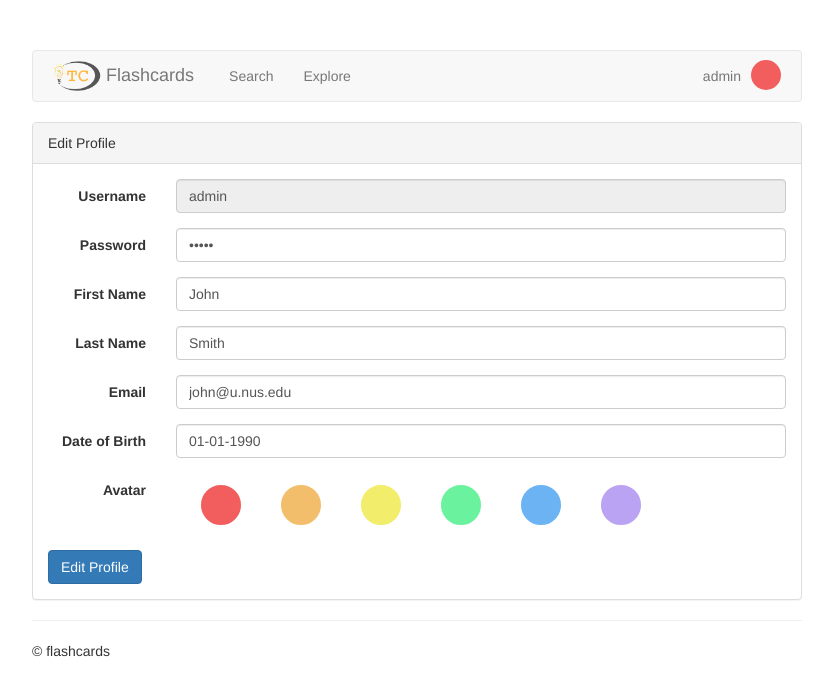
After one commit to timpei/CS2012-30, a Flask app: page /user/admin/profile in a window 1280 px wide. The commit adds this page. Shown: the top 696 px of the page, without its empty margins (223-1056 px from the left). Run offline with Flask 2, Linux system fonts and the light colour scheme; data comes from the database, SQL or seed files in the repository; both versions use the stored data as it was after the commit; parts of the project's set-up code (start-up, migrations or seed data) failed here and were passed over; some libraries are stand-ins or nearby versions.

Commit message:
Add profile edit page

```diff
--- a/application.py
+++ b/application.py
@@ -115,6 +115,8 @@ def userDashboard(username):
         bannerMessage = 'Success! Your set has been created.'
     elif banner == 'edit_success':
         bannerMessage = 'Success! The set has be updated.'
+    elif banner == 'profile_edit_success':
+        bannerMessage = 'Success! Your profile has be updated.'
     elif banner == 'not_admin':
         bannerMessage = 'Sorry, you do not have edit privileges.'
         type = 'danger'
@@ -122,8 +124,7 @@ def userDashboard(username):
         bannerMessage = None
 
     languages = query_db('SELECT * FROM Language')
-    user = query_db('SELECT * FROM User WHERE username = ?',
-                    [username], one=True)
+    user = query_db('SELECT * FROM User WHERE username = ?', [username], one=True)
     myCardSets = [cardSet for cardSet in query_db("""SELECT * FROM CardSet c, UserCollection u
                                                      WHERE u.username = ?
                                                      AND c.setID = u.setID""",
@@ -133,6 +134,11 @@ def userDashboard(username):
     return render_template('user.html', languages=languages, user=user, myCardSets=myCardSets,
                            allCardSets=allCardSets, message=bannerMessage, type=type,
                            avatar=getAvatarColor(user['avatar']))
+
+@app.route('/user/<username>/profile')
+def profile(username):
+    user = query_db('SELECT * FROM User WHERE username = ?', [username], one=True)
+    return render_template('profile.html', user=user, avatar=getAvatarColor(user['avatar']))
 
 # TODO(tim): Change add card button ui (put it on top of the delete button)
 @app.route('/user/<username>/create')
@@ -277,6 +283,25 @@ def quickSearch(username):
     return jsonify(results=results)
 
 
+@app.route('/getUser/<username>', methods=['GET'])
+def getUser(username):
+    user = query_db('SELECT * FROM User WHERE username = ?', [username], one=True)
+    return jsonify(user=user)
+
+
+@app.route('/editProfile/<username>', methods=['POST'])
+def submitEditProfile(username):
+    data = request.get_json()
+    cursor = get_db().cursor()
+    cursor.execute("""UPDATE User
+                      SET password = ?, firstName = ?, lastName = ?, email = ?, birthday = ?, avatar = ?
+                      WHERE username = ?""",
+                      [data['password'], data['firstName'], data['lastName'], data['email'],
+                       data['birthday'], data['avatar'], username])
+    get_db().commit()
+    return 'True'
+
+
 @app.route('/flashcards/<setID>', methods=['GET'])
 def getFlashcards(setID):
     flashcards = query_db('SELECT * FROM Flashcard WHERE setID = ?', [setID])
--- a/templates/browse.html
+++ b/templates/browse.html
@@ -1,7 +1,4 @@
 {% extends "base.html" %}
-
-{% block header %}flashcards{% endblock %}
-
 {% block body %}
 <hr/>
     <link rel="stylesheet" href="/static/css/browse.css">
--- a/templates/create.html
+++ b/templates/create.html
@@ -1,7 +1,4 @@
 {% extends "base.html" %}
-
-{% block header %}flashcards{% endblock %}
-
 {% block body %}
 
     <link rel="stylesheet" href="/static/css/create.css">
--- a/templates/explore.html
+++ b/templates/explore.html
@@ -1,7 +1,4 @@
 {% extends "base.html" %}
-
-{% block header %}flashcards - Expore Sets{% endblock %}
-
 {% block body %}
 
 <link rel="stylesheet" href="/static/css/explore.css">
--- a/templates/login.html
+++ b/templates/login.html
@@ -1,7 +1,4 @@
 {% extends "base.html" %}
-
-{% block header %}flashcards{% endblock %}
-
 {% block body %}
     <link rel="stylesheet" href="/static/css/login.css">
 
--- /dev/null
+++ b/templates/profile.html
@@ -0,0 +1,65 @@
+{% extends "base.html" %}
+{% block body %}
+    <link rel="stylesheet" href="/static/css/login.css">
+
+    <script type="text/javascript" src="/static/lib/jquery-2.1.3.min.js"></script>
+    <script type="text/javascript" src="/static/lib/angular.min.js"></script>
+    <script type="text/javascript" src="/static/js/editProfile.js"></script>
+
+    <div class="panel panel-default">
+        <div class="panel-heading">Edit Profile</div>
+        <div class="panel-body">
+            <form class="form-horizontal" action="/create_set/{{user.username}}"
+                  ng-app="editProfileApp" ng-controller="profileController">
+                <div class="form-group">
+                    <label class="col-md-2 control-label">Username</label>
+                    <div class="col-md-10">
+                        <input type="text" ng-model="username" class="form-control" disabled>
+                    </div>
+                </div>
+                <div class="form-group">
+                    <label class="col-md-2 control-label">Password</label>
+                    <div class="col-md-10">
+                        <input type="password" ng-model="user.password" class="form-control">
+                    </div>
+                </div>
+                <div class="form-group">
+                    <label class="col-md-2 control-label">First Name</label>
+                    <div class="col-md-10">
+                        <input type="text" ng-model="user.firstName" class="form-control">
+                    </div>
+                </div>
+                <div class="form-group">
+                    <label class="col-md-2 control-label">Last Name</label>
+                    <div class="col-md-10">
+                        <input type="text" ng-model="user.lastName" class="form-control">
+                    </div>
+                </div>
+                <div class="form-group">
+                    <label class="col-md-2 control-label">Email</label>
+                    <div class="col-md-10">
+                        <input type="text" ng-model="user.email" class="form-control">
+                    </div>
+                </div>
+                <div class="form-group">
+                    <label class="col-md-2 control-label">Date of Birth</label>
+                    <div class="col-md-10">
+                        <input type="text" ng-model="user.birthday" class="form-control">
+                    </div>
+                </div>
+                <div class="form-group">
+                    <label class="col-md-2 control-label">Avatar</label>
+                    <div class="col-md-10">
+                        <label class="radio-inline" ng-repeat="avatar in avatars track by $index">
+                            <input type="radio" name="inlineRadio" id="radio{[{$index+1}]}" value="{[{$index+1}]}"/>
+                            <label for="radio{[{$index+1}]}" style="background-color: {[{avatar}]}"
+                                   ng-click="setAvatar($index+1)"></label>
+                        </label>
+
+                    </div>
+                </div>
+                <a class="btn btn-bg btn-primary" ng-click="submitEdit()">Edit Profile</a>
+            </form>
+        </div>
+    </div>
+{% endblock %}
--- a/templates/search.html
+++ b/templates/search.html
@@ -1,7 +1,4 @@
 {% extends "base.html" %}
-
-{% block header %}flashcards - search{% endblock %}
-
 {% block body %}
 
 <link rel="stylesheet" href="/static/css/search.css">
--- a/templates/user.html
+++ b/templates/user.html
@@ -1,7 +1,4 @@
 {% extends "base.html" %}
-
-{% block header %}flashcards - Hello {{user.firstName}}!{% endblock %}
-
 {% block body %}
     {% if message != None %}
     <div class="alert alert-{{type}}" role="alert">{{message}}</div>
```
Also changed, not shown: schema.sql (+17 -17 lines), static/js/editProfile.js (added, +43 -0 lines).
